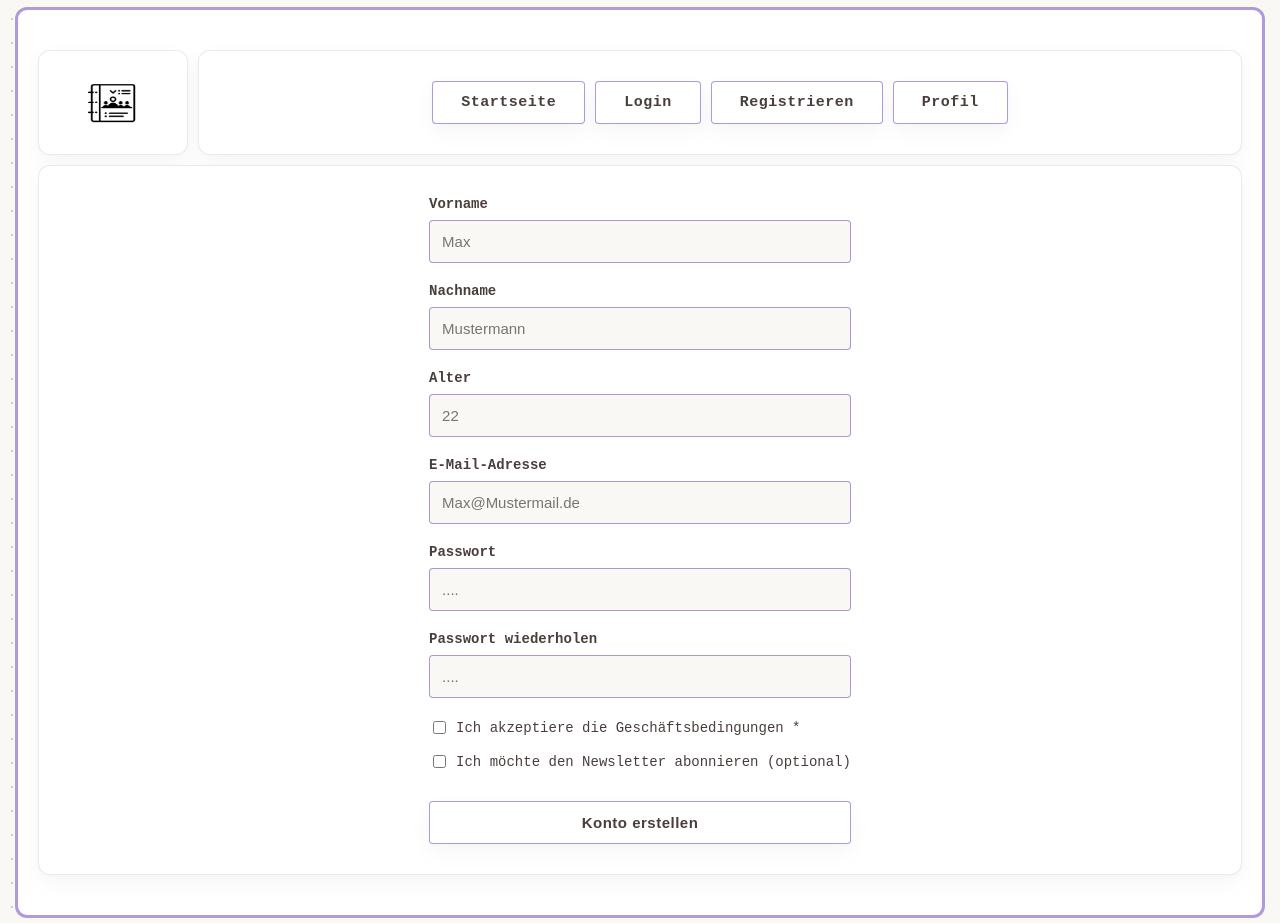
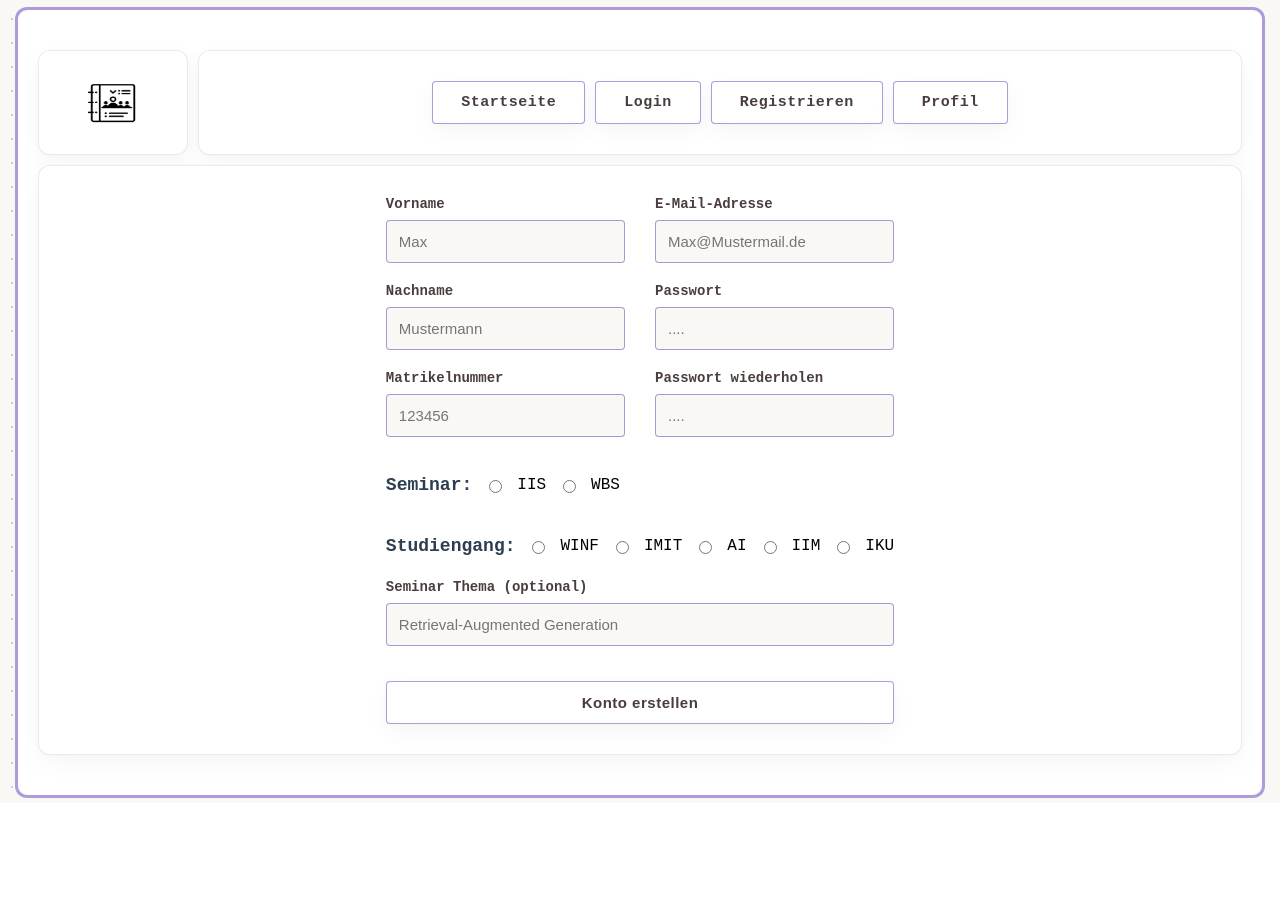
Before and after one commit to Deniz-03/DBWebPraktikum, a Flask app: page /register in a window 1280 px wide. Shown: the part 209-1132 px from the top of the page. After the commit the page ends 1007 px from the top, so only its background shows below. Run offline with Flask 3, Linux system fonts and the light colour scheme.

Commit message:
style.css ergaenzt fuer register.html und register.html struktur vollstaendig

```diff
--- a/auth/init_db.py
+++ b/auth/init_db.py
@@ -24,7 +24,7 @@ cur.execute('DROP TYPE IF EXISTS ROLLEN CASCADE')
 cur.execute('DROP TYPE IF EXISTS ANREDE_TYPE CASCADE')
 
 # language=PostgreSQL
-cur.execute("CREATE TYPE STUD_TYPE AS ENUM ('WINF', 'IMIT', 'IMIT-AI', 'IIM', 'IKU')")
+cur.execute("CREATE TYPE STUD_TYPE AS ENUM ('WINF', 'IMIT', 'AI', 'IIM', 'IKU')")
 # language=PostgreSQL
 cur.execute("CREATE TYPE ABSCHLUSS_TYPE AS ENUM ('B.Sc', 'M.Sc')")
 # language=PostgreSQL
--- a/auth/routes.py
+++ b/auth/routes.py
@@ -3,6 +3,23 @@
 from flask import Blueprint, render_template, request, redirect, url_for, session
 from auth.queries import *
 
+##############Hilfsmethoden######################
+def checkRegisterInput(data):
+    # TODO Input vom register Formular überpruefen
+    # Schritt 1: Ist jedes Pflichtfeld ausgefüllt?
+    # Schritt 2: Passen die Eingaben in die Regex Konventionen
+    pass
+
+def checkLoginInput(data):
+    # TODO Input vom login Formular überpruefen
+    # Schritt 1: Ist jedes Feld ausgefüllt?
+    # Schritt 2: Passen die Eingaben in die Regex Konventionen
+    pass
+
+def checkPassword(data):
+    # TODO gucken ob diese Email Passwort Kombination in Account vorhanden ist.
+    pass
+##############HilfsmethodenEnde######################
 
 auth_bp = Blueprint('auth', __name__, template_folder='templates')
 
--- a/static/css/style.css
+++ b/static/css/style.css
@@ -129,6 +129,24 @@
     grid-column: 1 / -1;
 }
 
+.formColumns {
+    display: flex;
+    flex-direction: row;
+    gap: 30px;
+}
+
+.formCol {
+    flex: 1;
+}
+
+.radioRow {
+    display: flex;
+    flex-direction: row;
+    align-items: center;
+    gap: 12px;
+    margin-bottom: 5px;
+}
+
 .table {
     width: 100%;
     border-collapse: collapse; /* Verhindert doppelte Rahmenlinien */
@@ -177,13 +195,6 @@
                 0 2px 8px rgba(0, 0, 0, 0.03);
 }
 
-
-.titel {
-    color: #2c3e50;
-    font-size: 40px;
-    text-align: center;
-}
-
 .greeting {
     color: #2c3e50;
     font-size: 40px;
@@ -194,6 +205,13 @@
 .text1 {
     color: #2c3e50;
     font-size: 18px;
+    text-align: center;
+}
+
+.textBold {
+    color: #2c3e50;
+    font-size: 18px;
+    font-weight: bold;
     text-align: center;
 }
 
--- a/templates/auth/register.html
+++ b/templates/auth/register.html
@@ -13,6 +13,10 @@ die gesamte Breite ausnutzt, wenn die Sidebar nicht verwendet wird-->
 
 {% block content %}
     <form action="{{ url_for('auth.register') }}" method="POST">
+
+        <div class="formColumns">
+            <!--Erste Spalte-->
+            <div class="formCol">
                 <div class="inpt">
                     <label for="Vorname">Vorname</label>
                     <input type="text" name="Vorname" id="Vorname" value="" placeholder="Max" required>
@@ -21,10 +25,15 @@ die gesamte Breite ausnutzt, wenn die Sidebar nicht verwendet wird-->
                     <label for="Nachname">Nachname</label>
                     <input type="text" name="Nachname" id="Nachname" value="" placeholder="Mustermann" required>
                 </div>
+                <!--Hier verwende ich einen text Input, um auch Matrikelnummern die mit 0 beginnen zu ermöglichen.
+                Im Backend wird dann geprüft, ob es eine valide positive Zahl ist. -->
                 <div class="inpt">
-                <label for="Alter">Alter</label>
-                <input type="number" name="Alter" id="Alter" value="" placeholder="22" min="0" required>
+                    <label for="Matrikelnummer">Matrikelnummer</label>
+                    <input type="text" name="Matrikelnummer" id="Matrikelnummer" value="" placeholder="123456" required>
                 </div>
+            </div>
+            <!--Zweite Spalte-->
+            <div class="formCol">
                 <div class="inpt">
                     <label for="Email">E-Mail-Adresse</label>
                     <input type="email" name="Email" id="Email" value="" placeholder="Max@Mustermail.de" required>
@@ -37,15 +46,44 @@ die gesamte Breite ausnutzt, wenn die Sidebar nicht verwendet wird-->
                     <label for="Passwort wiederholen">Passwort wiederholen</label>
                     <input type="password" name="Passwort wiederholen" id="Passwort wiederholen" value="" placeholder="...." required>
                 </div>
-            <div class="checkbox">
-                <input type="checkbox" name="agb" id="agb" required>
-                <label for="agb">Ich akzeptiere die Geschäftsbedingungen *</label>
             </div>
-            <div class="checkbox">
-                <input type="checkbox" name="newsletter" id="newsletter">
-                <label for="newsletter">Ich möchte den Newsletter abonnieren (optional)</label>
+        </div>
+
+        <div class="radioRow">
+            <p class="textBold">Seminar:</p>
+
+            <input type="radio" id="IIS" name="seminar" value="IIS">
+            <label for="IIS">IIS</label>
+
+            <input type="radio" id="WBS" name="seminar" value="WBS">
+            <label for="WBS">WBS</label>
+        </div>
+
+        <div class="radioRow">
+            <p class="textBold">Studiengang:</p>
+
+            <input type="radio" id="WINF" name="studiengang_name" value="WINF">
+            <label for="WINF">WINF</label>
+
+            <input type="radio" id="IMIT" name="studiengang_name" value="IMIT">
+            <label for="IMIT">IMIT</label>
+
+            <input type="radio" id="AI" name="studiengang_name" value="AI">
+            <label for="AI">AI</label>
+
+            <input type="radio" id="IIM" name="studiengang_name" value="IIM">
+            <label for="IIM">IIM</label>
+
+            <input type="radio" id="IKU" name="studiengang_name" value="IKU">
+            <label for="IKU">IKU</label>
+        </div>
+
+        <div class="inpt">
+            <label for="seminar_thema">Seminar Thema (optional)</label>
+            <input type="text" name="seminar_thema" id="seminar_thema" placeholder="Retrieval-Augmented Generation" required>
         </div>
 
         <button type="submit" class="link submit">Konto erstellen</button>
+
     </form>
 {% endblock %}
```
Lines whose indentation alone changed are shown as unchanged.
